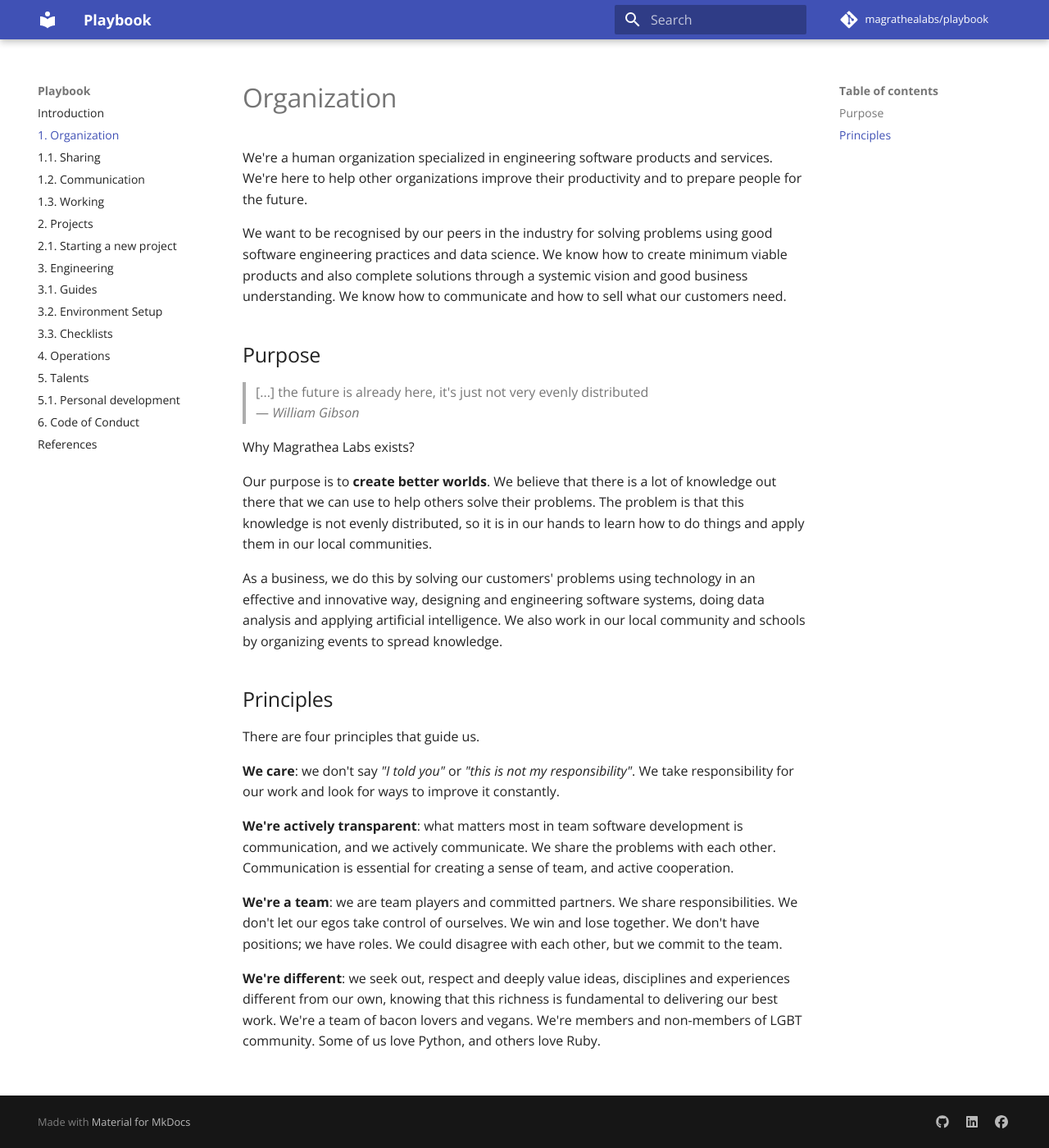
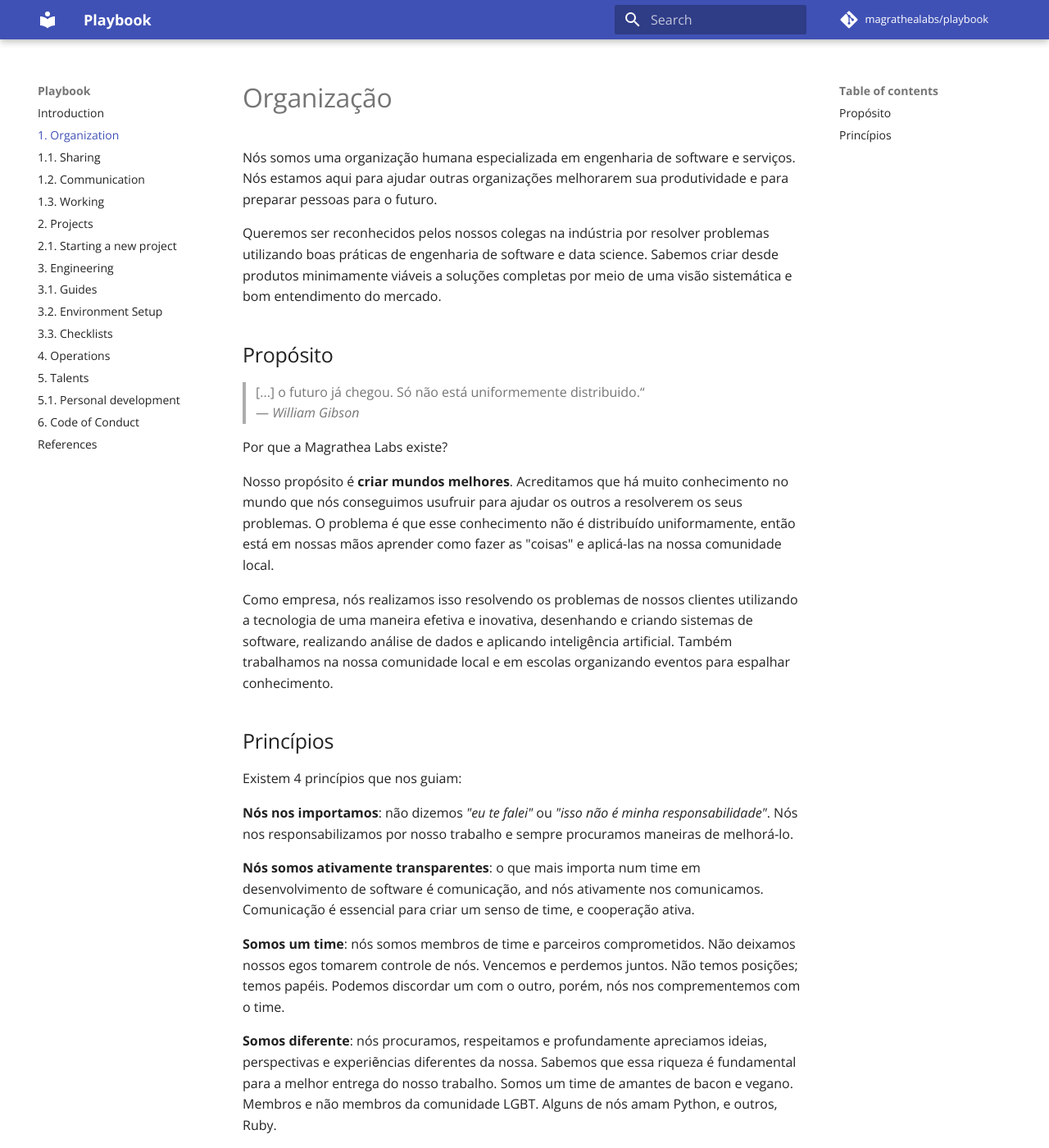
Before and after one commit to magrathealabs/playbook, an MkDocs documentation site: the page built from docs/1-organization.md, in a window 1280 px wide and 1400 px high. Shown: the whole window at 82% size. Built offline with MkDocs 1.6.1 and Material for MkDocs 9.7.7, drawn with Linux system fonts in a browser that asks for light colours; comment, search, counter and statistics services are not loaded.

Commit message:
Translate 1.organization

```diff
--- a/docs/1-organization.md
+++ b/docs/1-organization.md
@@ -1,28 +1,28 @@
-# Organization
+# Organização
 
-We're a human organization specialized in engineering software products and services. We're here to help other organizations improve their productivity and to prepare people for the future.
+Nós somos uma organização humana especializada em engenharia de software e serviços. Nós estamos aqui para ajudar outras organizações melhorarem sua produtividade e para preparar pessoas para o futuro.
 
-We want to be recognised by our peers in the industry for solving problems using good software engineering practices and data science. We know how to create minimum viable products and also complete solutions through a systemic vision and good business understanding. We know how to communicate and how to sell what our customers need.
+Queremos ser reconhecidos pelos nossos colegas na indústria por resolver problemas utilizando boas práticas de engenharia de software e data science. Sabemos criar desde produtos minimamente viáveis a soluções completas por meio de uma visão sistemática e bom entendimento do mercado.
 
-## Purpose
+## Propósito
 
-> [...] the future is already here, it's just not very evenly distributed
+> [...] o futuro já chegou. Só não está uniformemente distribuido.“
 > <br>— *William Gibson*
 
-Why Magrathea Labs exists?
+Por que a Magrathea Labs existe?
 
-Our purpose is to **create better worlds**. We believe that there is a lot of knowledge out there that we can use to help others solve their problems. The problem is that this knowledge is not evenly distributed, so it is in our hands to learn how to do things and apply them in our local communities.
+Nosso propósito é **criar mundos melhores**. Acreditamos que há muito conhecimento no mundo que nós conseguimos usufruir para ajudar os outros a resolverem os seus problemas. O problema é que esse conhecimento não é distribuído uniformamente, então está em nossas mãos aprender como fazer as "coisas" e aplicá-las na nossa comunidade local.
 
-As a business, we do this by solving our customers' problems using technology in an effective and innovative way, designing and engineering software systems, doing data analysis and applying artificial intelligence. We also work in our local community and schools by organizing events to spread knowledge.
+Como empresa, nós realizamos isso resolvendo os problemas de nossos clientes utilizando a tecnologia de uma maneira efetiva e inovativa, desenhando e criando sistemas de software, realizando análise de dados e aplicando inteligência artificial. Também trabalhamos na nossa comunidade local e em escolas organizando eventos para espalhar conhecimento.
 
-## Principles
+## Princípios
 
-There are four principles that guide us.
+Existem 4 princípios que nos guiam:
 
-**We care**: we don't say *"I told you"* or *"this is not my responsibility"*. We take responsibility for our work and look for ways to improve it constantly.
+**Nós nos importamos**: não dizemos *"eu te falei"* ou *"isso não é minha responsabilidade"*. Nós nos responsabilizamos por nosso trabalho e sempre procuramos maneiras de melhorá-lo.
 
-**We're actively transparent**: what matters most in team software development is communication, and we actively communicate. We share the problems with each other. Communication is essential for creating a sense of team, and active cooperation.
+**Nós somos ativamente transparentes**:  o que mais importa num time em desenvolvimento de software é comunicação, and nós ativamente nos comunicamos. Comunicação é essencial para criar um senso de time, e cooperação ativa.
 
-**We're a team**: we are team players and committed partners. We share responsibilities. We don't let our egos take control of ourselves. We win and lose together. We don't have positions; we have roles. We could disagree with each other, but we commit to the team.
+**Somos um time**: nós somos membros de time e parceiros comprometidos. Não deixamos nossos egos tomarem controle de nós. Vencemos e perdemos juntos. Não temos posições; temos papéis. Podemos discordar um com o outro, porém, nós nos comprementemos com o time.
 
-**We're different**: we seek out, respect and deeply value ideas, disciplines and experiences different from our own, knowing that this richness is fundamental to delivering our best work. We're a team of bacon lovers and vegans. We're members and non-members of LGBT community. Some of us love Python, and others love Ruby.
+**Somos diferente**: nós procuramos, respeitamos e profundamente apreciamos ideias, perspectivas e experiẽncias diferentes da nossa. Sabemos que essa riqueza é fundamental para a melhor entrega do nosso trabalho. Somos um time de amantes de bacon e vegano. Membros e não membros da comunidade LGBT. Alguns de nós amam Python, e outros, Ruby.
```
